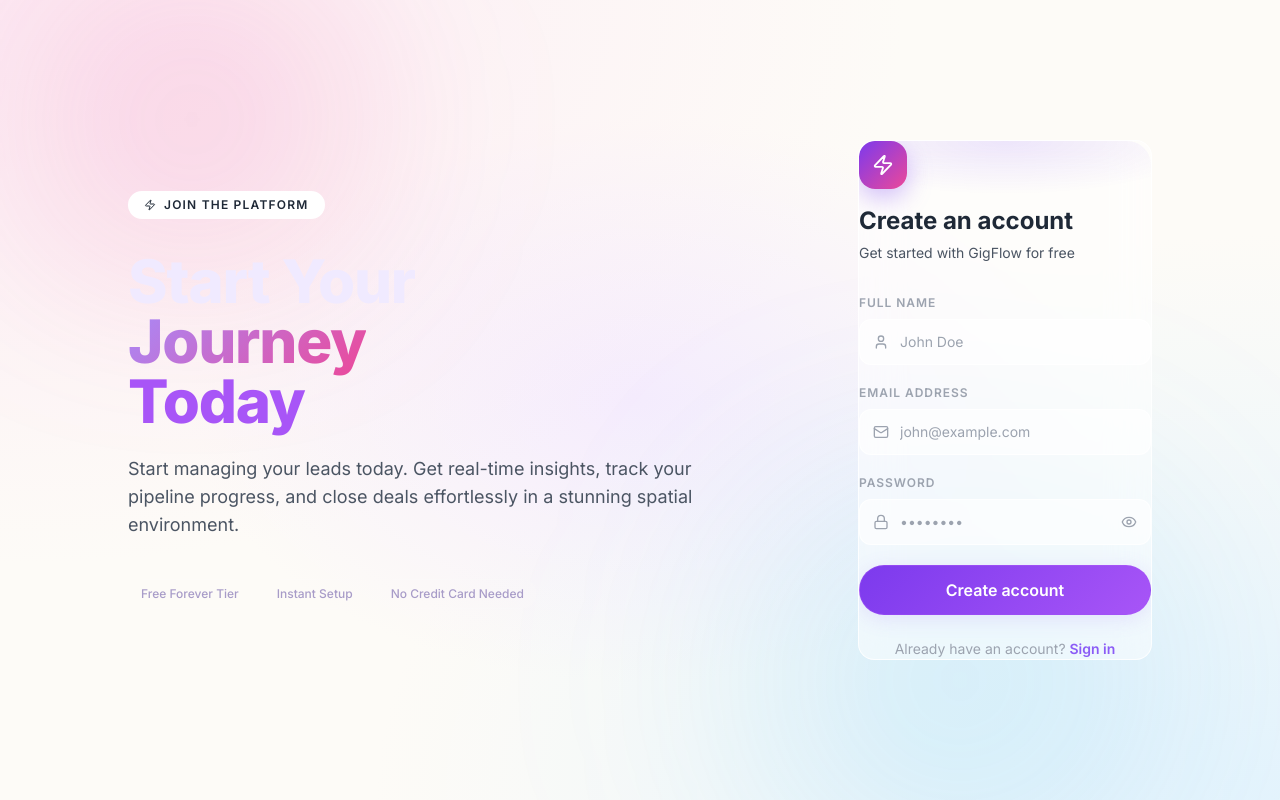
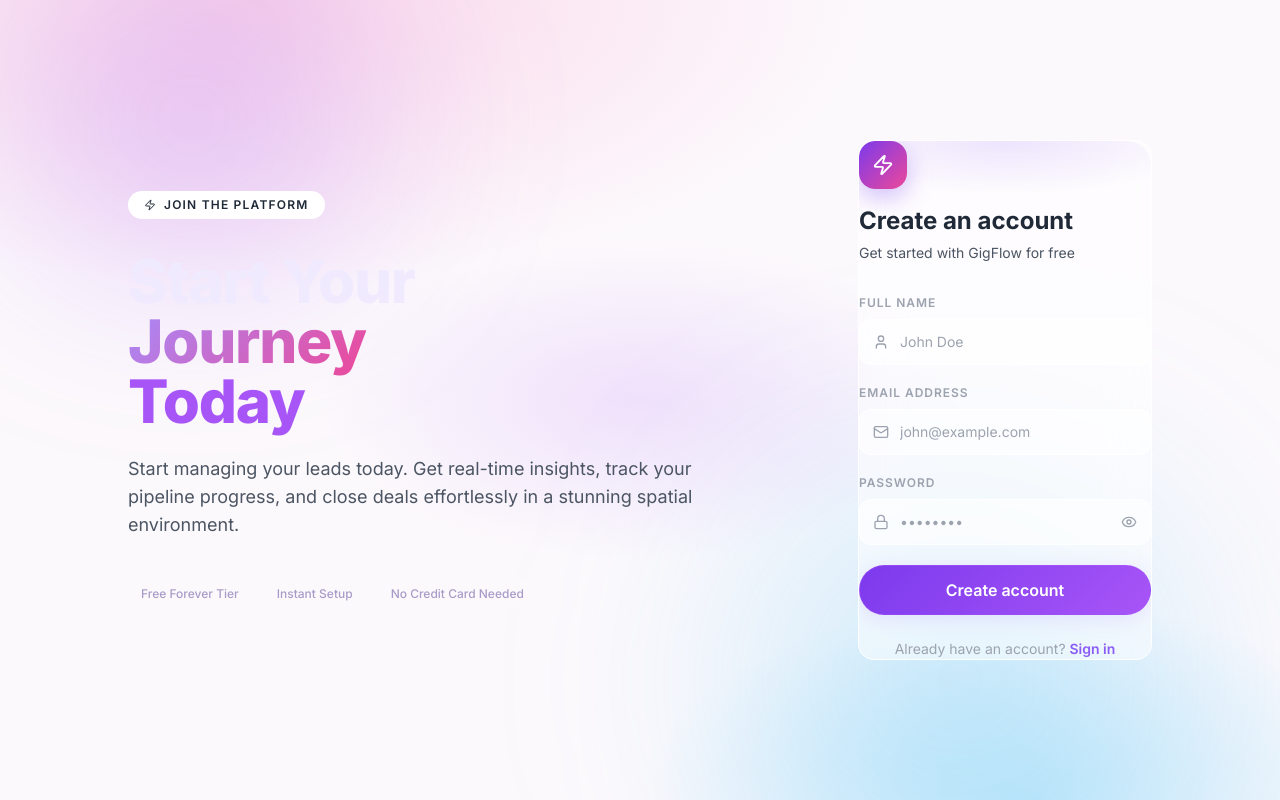
Before and after one commit to PalakGautam-hub/gigflow-smart-leads-dashboard, a React (Vite) app in the folder frontend/: page /register in a window 1280 px wide. Built offline with nearby package versions, Linux system fonts and the light colour scheme; no server answers.

Commit message:
style: fix lead distribution layout and make light mode incredibly dynamic

```diff
--- a/frontend/src/index.css
+++ b/frontend/src/index.css
@@ -61,12 +61,12 @@
   --bg-input:       rgba(255, 255, 255, 0.6);
 
   /* Backgrounds */
-  --app-bg-gradient: radial-gradient(ellipse at top left, rgba(252, 231, 243, 0.8) 0%, transparent 50%),
-                     radial-gradient(ellipse at bottom right, rgba(224, 242, 254, 0.8) 0%, transparent 50%),
-                     radial-gradient(ellipse at center, rgba(243, 232, 255, 0.8) 0%, transparent 50%),
-                     #fdfbf7;
-  --orb-1: radial-gradient(circle, rgba(236,72,153,0.2) 0%, transparent 70%);
-  --orb-2: radial-gradient(circle, rgba(56,189,248,0.2) 0%, transparent 70%);
+  --app-bg-gradient: radial-gradient(ellipse 80% 60% at 20% 0%, rgba(244, 114, 182, 0.25) 0%, transparent 60%),
+                     radial-gradient(ellipse 60% 50% at 80% 100%, rgba(56, 189, 248, 0.25) 0%, transparent 50%),
+                     radial-gradient(ellipse 50% 40% at 50% 50%, rgba(168, 85, 247, 0.15) 0%, transparent 50%),
+                     #fcf9fc;
+  --orb-1: radial-gradient(circle, rgba(168, 85, 247, 0.3) 0%, transparent 70%);
+  --orb-2: radial-gradient(circle, rgba(56, 189, 248, 0.3) 0%, transparent 70%);
 }
 
 .dark {
--- a/frontend/src/pages/DashboardPage.tsx
+++ b/frontend/src/pages/DashboardPage.tsx
@@ -57,10 +57,7 @@ export function DashboardPage() {
         </div>
 
         {/* Lead Distribution — 1/3 width */}
-        <div
-          className="rounded-2xl p-6"
-          className="card"
-        >
+        <div className="card p-6">
           <h3 className="text-base font-semibold mb-5" style={{ color: 'var(--text-primary)' }}>
             Lead Distribution
           </h3>
```
